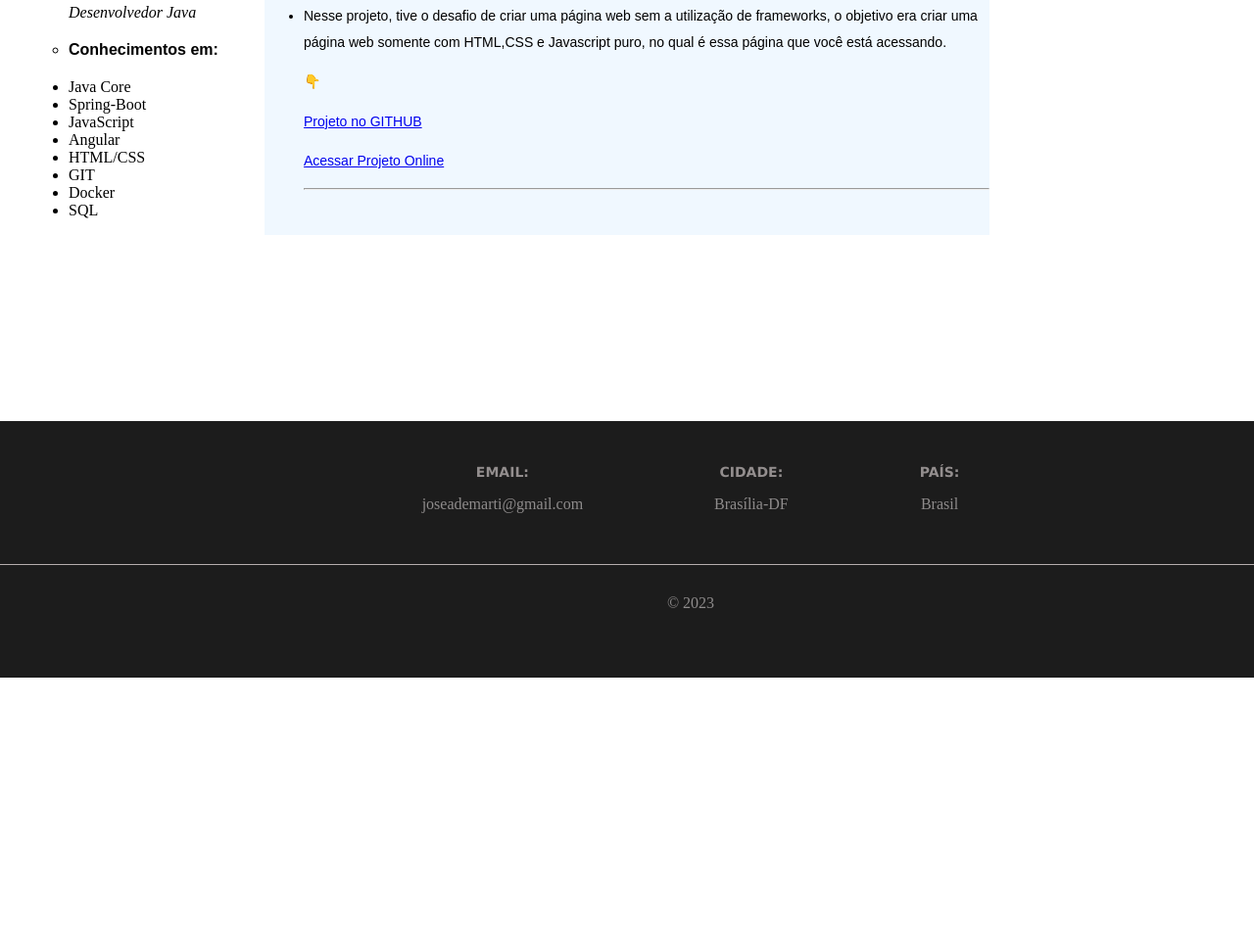
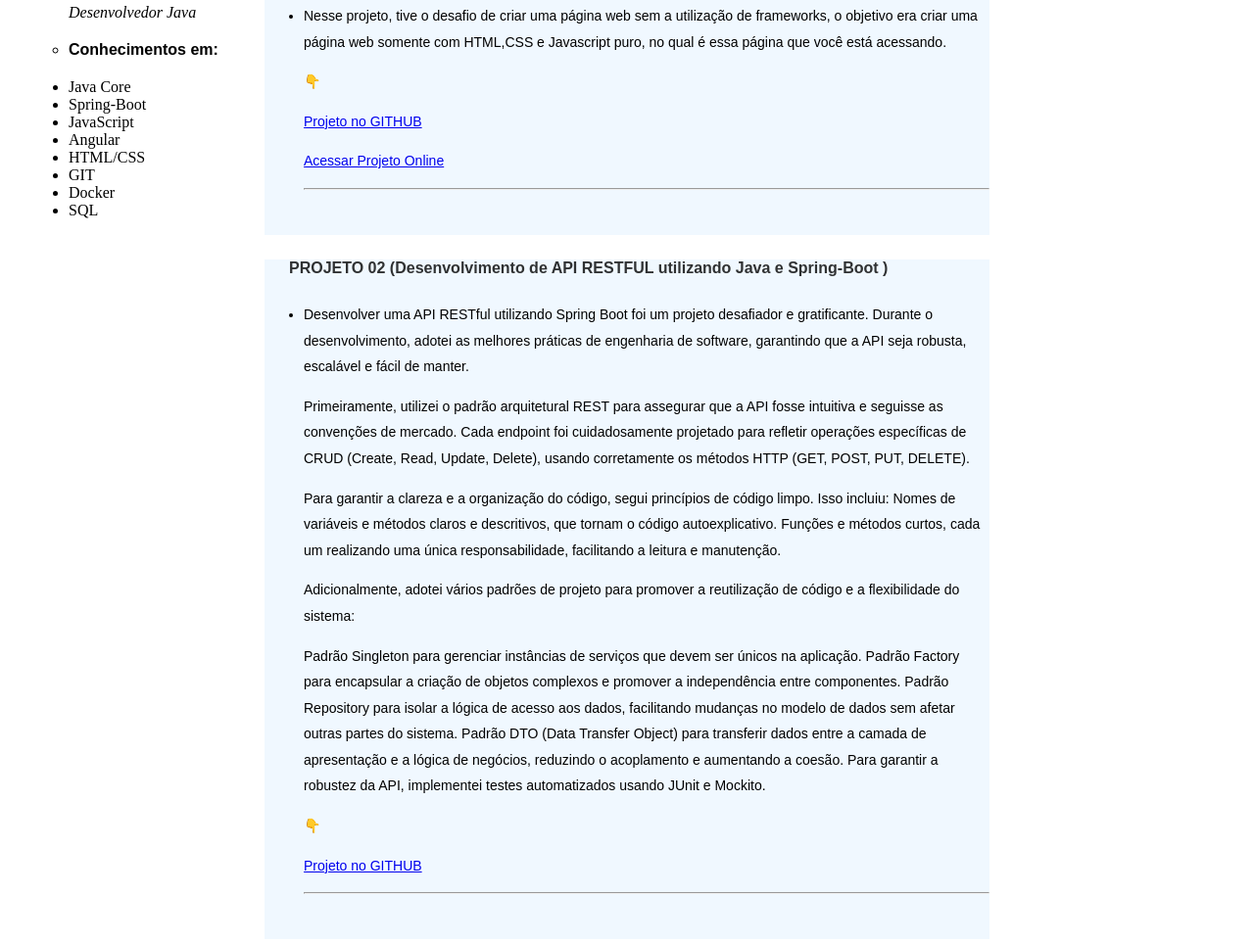
Before and after one commit to JoseAdemar/Minha-pagina-web, a plain HTML site: page app-hm-m/portfolio.html in a window 1280 px wide. Shown: the part 315-1277 px from the top of the page at 98% size. Before the commit the page ends 1007 px from the top, so only its background shows below. Drawn offline with Linux system fonts and the light colour scheme; a script that the page names is missing.

Commit message:
Subindo atualizações da página adicão de portfolio

```diff
--- a/app-hm-m/portfolio.html
+++ b/app-hm-m/portfolio.html
@@ -117,7 +117,9 @@
             <h4 class="meu-nome">José Ademar</h4>
           </span>
           <ul class="skills">
-            <li style="list-style-type: none; font-style: italic; font-size: 16px;">
+            <li
+              style="list-style-type: none; font-style: italic; font-size: 16px"
+            >
               Desenvolvedor Java
             </li>
             <!--<li>Especialista Spring-Boot</li>-->
@@ -174,6 +176,78 @@
         </article>
       </div>
     </section>
+
+    <section>
+      <div class="pagina-portfolio">
+        <article>
+          <section>
+            <h4>
+              <p>
+                PROJETO 02 (Desenvolvimento de API RESTFUL utilizando Java e
+                Spring-Boot )
+              </p>
+            </h4>
+            <ul>
+              <li>
+                <p>
+                  Desenvolver uma API RESTful utilizando Spring Boot foi um
+                  projeto desafiador e gratificante. Durante o desenvolvimento,
+                  adotei as melhores práticas de engenharia de software,
+                  garantindo que a API seja robusta, escalável e fácil de
+                  manter.
+                </p>
+                <p>
+                  Primeiramente, utilizei o padrão arquitetural REST para
+                  assegurar que a API fosse intuitiva e seguisse as convenções
+                  de mercado. Cada endpoint foi cuidadosamente projetado para
+                  refletir operações específicas de CRUD (Create, Read, Update,
+                  Delete), usando corretamente os métodos HTTP (GET, POST, PUT,
+                  DELETE).
+                </p>
+                <p>
+                  Para garantir a clareza e a organização do código, segui
+                  princípios de código limpo. Isso incluiu: Nomes de variáveis e
+                  métodos claros e descritivos, que tornam o código
+                  autoexplicativo. Funções e métodos curtos, cada um realizando
+                  uma única responsabilidade, facilitando a leitura e
+                  manutenção.
+                </p>
+                <p>
+                  Adicionalmente, adotei vários padrões de projeto para promover
+                  a reutilização de código e a flexibilidade do sistema:
+                </p>
+                <p>
+                  Padrão Singleton para gerenciar instâncias de serviços que
+                  devem ser únicos na aplicação. Padrão Factory para encapsular
+                  a criação de objetos complexos e promover a independência
+                  entre componentes. Padrão Repository para isolar a lógica de
+                  acesso aos dados, facilitando mudanças no modelo de dados sem
+                  afetar outras partes do sistema. Padrão DTO (Data Transfer
+                  Object) para transferir dados entre a camada de apresentação e
+                  a lógica de negócios, reduzindo o acoplamento e aumentando a
+                  coesão. Para garantir a robustez da API, implementei testes
+                  automatizados usando JUnit e Mockito.
+                </p>
+                <p>👇</p>
+                <p>
+                  <a
+                    target="_blank"
+                    href="https://github.com/JoseAdemar/carwash-project"
+                    >Projeto no GITHUB</a
+                  >
+                </p>
+                <!-- <p>
+                  <a target="_blank" href="index.html"
+                    >Acessar Projeto Online</a
+                  >
+                </p>-->
+              </li>
+              <hr />
+            </ul>
+          </section>
+        </article>
+      </div>
+    </section>
   </body>
   <div class="roda-pe">
     <footer>
```
Also changed, not shown: app-hm-m/article.html (+2 -1 lines), app-hm-m/codigo_limpo.html (+10 -10 lines), app/article.html (+2 -1 lines), app/codigo_limpo.html (+10 -10 lines).
